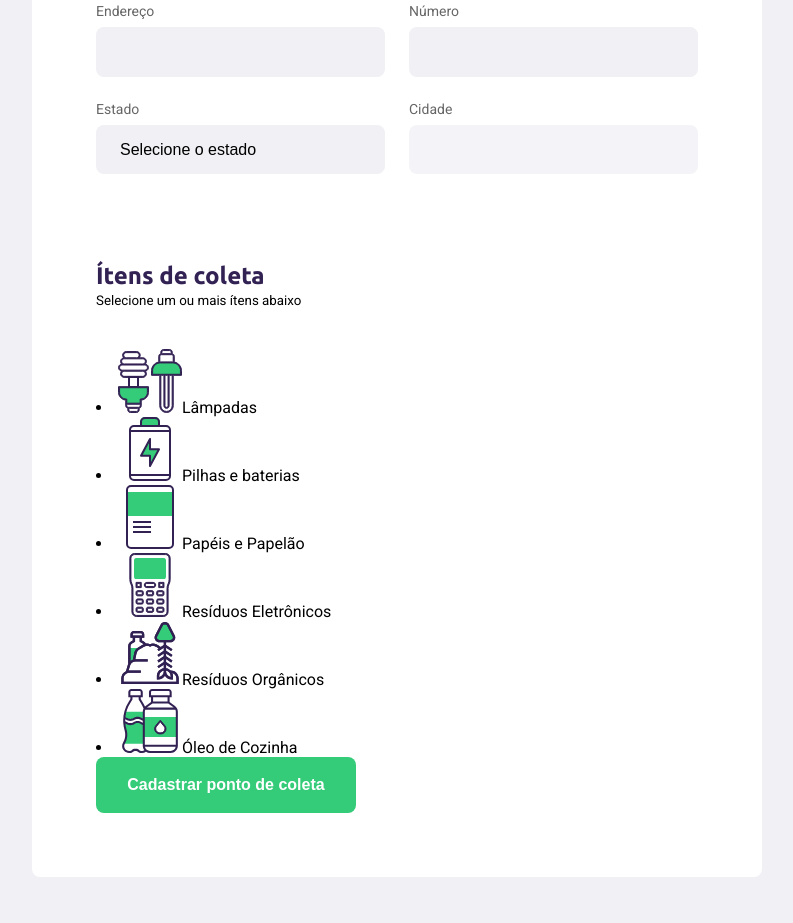
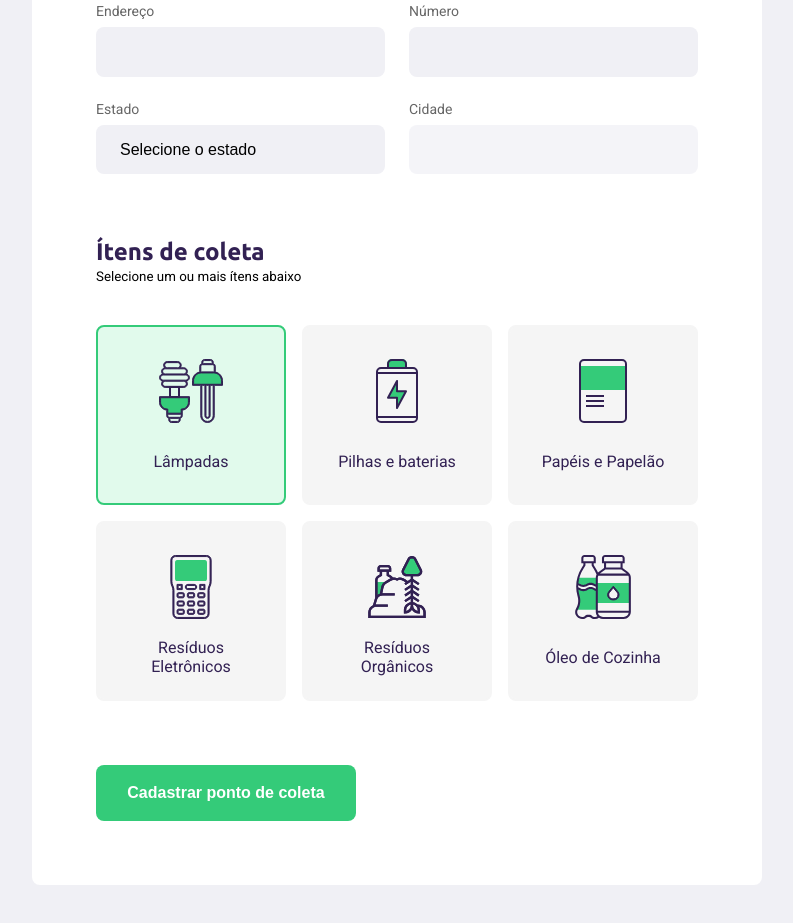
Before and after one commit to Raymw1/ecoleta, a plain HTML site: page create-point.html in a window 1280 px wide. Shown: the part 547-1470 px from the top of the page, without its empty margins (243-1036 px from the left). Drawn offline with Linux system fonts and the light colour scheme; no server answers.

Commit message:
Items grid styles made

```diff
--- a/create-point.html
+++ b/create-point.html
@@ -60,7 +60,7 @@
                     <small>Selecione um ou mais ítens abaixo</small>
                 </legend>
                 <div class="items-grid">
-                    <li data-id="1"><img src="assets/icones/lampadas.svg" alt="Lâmpadas"><span>Lâmpadas</span></li>
+                    <li data-id="1" class="selected"><img src="assets/icones/lampadas.svg" alt="Lâmpadas"><span>Lâmpadas</span></li>
                     <li data-id="2"><img src="assets/icones/baterias.svg" alt="Pilhas e baterias"><span>Pilhas e baterias</span></li>
                     <li data-id="3"><img src="assets/icones/papeis-papelao.svg" alt="Papéis e Papelão"><span>Papéis e Papelão</span></li>
                     <li data-id="4"><img src="assets/icones/eletronicos.svg" alt="Resíduos Eletrônicos"><span>Resíduos Eletrônicos</span></li>
--- a/styles/create-point.css
+++ b/styles/create-point.css
@@ -39,11 +39,13 @@ form {
 
 form h1 {
     font-size: 36px;
+    margin-bottom: 24px;
+    display: inline-block;
     max-width: 269px;
 }
 
 form fieldset {
-    margin-top: 64px;
+    margin-top: 40px;
     border: none;
 }
 
@@ -110,3 +112,44 @@ form button {
 form button:hover {
     background-color: #2fb86e;
 }
+
+.items-grid {
+    display: grid;
+    grid-template-columns: repeat(3, 1fr);
+    gap: 16px;
+    margin-bottom: 64px;
+}
+
+.items-grid li {
+    background-color: #f5f5f5;
+    border: 2px solid #f5f5f5;
+    border-radius: 8px;
+    display: flex;
+    flex-direction: column;
+    align-items: center;
+    text-align: center;
+    justify-content: space-between;
+    padding: 32px 24px 16px;
+    height: 180px;
+    cursor: pointer;
+    transition: 400ms;
+}
+
+.items-grid li:hover {
+    box-shadow: 2px 2px 4px #E1FAEC;
+    transition: 400ms;
+}
+
+.items-grid li span {
+    color: var(--purple);
+    flex: 1;
+    display: flex;
+    align-items: center;
+    margin-top: 12px;
+}
+
+.items-grid li.selected {
+    background-color: #E1FAEC;
+    border: 2px solid var(--greenpeace);
+    transition: 400ms;
+}
```
